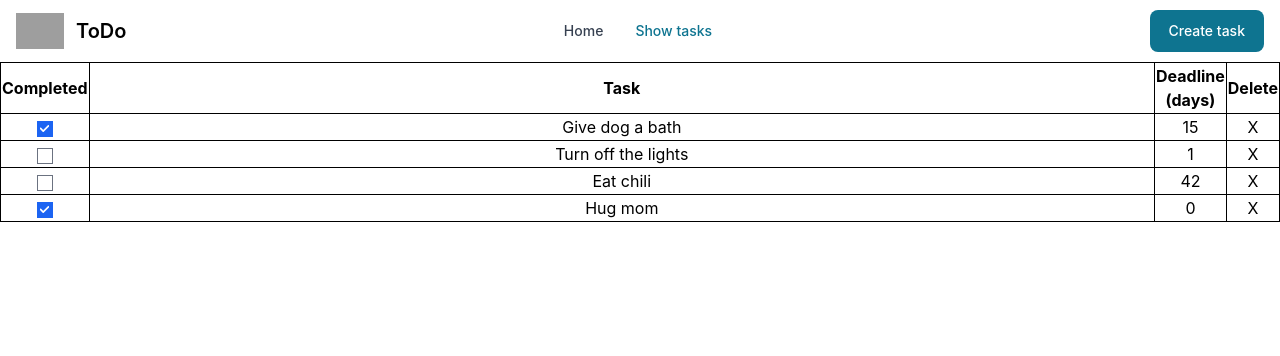
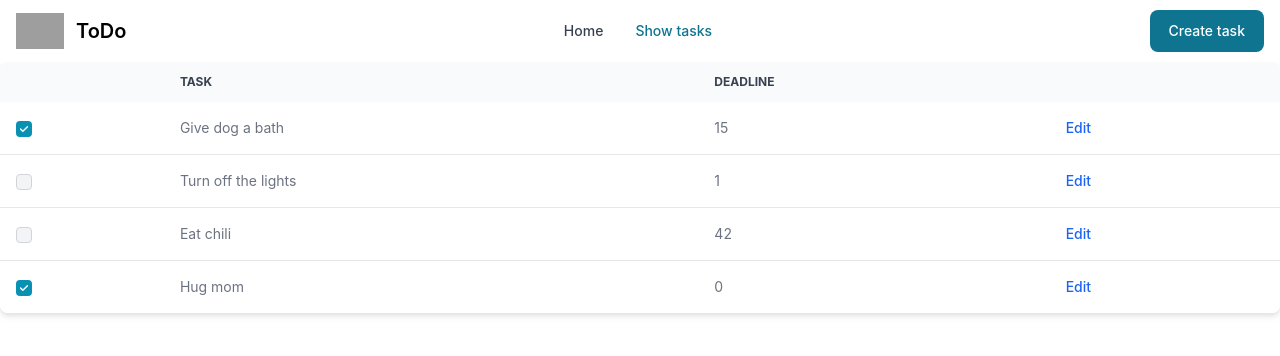
Before and after one commit to ddruart19/react, a React (Create React App) app: page /list in a window 1280 px wide. Shown: the top 356 px of the page. Built offline with nearby package versions, Linux system fonts and the light colour scheme; grey boxes are pictures that could not be loaded.

Commit message:
List of tasks in show tasks

```diff
--- a/package.json
+++ b/package.json
@@ -12,6 +12,7 @@
     "@types/react-dom": "^18.0.10",
     "flowbite": "^1.6.3",
     "flowbite-react": "^0.3.8",
+    "formik": "^2.2.9",
     "react": "^18.2.0",
     "react-dom": "^18.2.0",
     "react-router-dom": "^6.8.0",
--- a/src/App.css
+++ b/src/App.css
@@ -41,17 +41,3 @@
     transform: rotate(360deg);
   }
 }
-
-table, th, td {
-  border: 1px solid;
-  width: 100%;
-}
-
-.completeCol{
-  width: 2%;
-}
-
-.inputContainer{
-  display: flex;
-  flex-direction: column;
-}
--- a/src/Components/CreateTask.tsx
+++ b/src/Components/CreateTask.tsx
@@ -1,7 +1,12 @@
-import { Button } from "flowbite-react";
 import { ChangeEvent, useContext, useState } from "react";
 import { TodoListContext } from "../Routing/Main"
 import 'flowbite';
+import { Formik, FormikHelpers } from 'formik';
+
+interface Values{
+  task : string;
+  value: number;
+}
 
 const CreateTask = () => {
 
@@ -17,6 +22,20 @@ const CreateTask = () => {
             setDeadLine(Number(event.target.value));
         }
     }
+
+    <Formik initialValues={{
+      task : '',
+      deadline : 0
+    }}
+    onSubmit={(
+      values: Values,
+      { setSubmitting }: FormikHelpers<Values>
+    ) => {
+      setTimeout(() => {
+        alert(JSON.stringify(values, null, 2));
+        setSubmitting(false);
+      }, 500);
+    }}></Formik>
 
 
     const addTask = () => {
--- a/src/Components/ShowTasks.tsx
+++ b/src/Components/ShowTasks.tsx
@@ -1,4 +1,5 @@
-import { useContext, useState } from "react";
+import { Table } from "flowbite-react";
+import { useContext } from "react";
 import { ITask } from "../Interfaces";
 import { TodoListContext } from "../Routing/Main";
 import TodoTask from "./TodoTask";
@@ -7,15 +8,42 @@ const ShowTasks = () =>{
 
     const todo = useContext(TodoListContext);
 
-    const completeTask = (taskNameToDelete: string) => {
-        todo.setTodoList(todo.todoList.filter(task => task.taskName !== taskNameToDelete));
-      }
+    const completeTask = (taskId: number, isCompleted: boolean) => {
+     let todoToEdit = todo.todoList.find(t => t.id === taskId)!;
+     todoToEdit.completed = isCompleted;
+    }
 
 
 
     return(
         <div className="todoList">
-        <table>
+          <Table hoverable={true}>
+            <Table.Head>
+              <Table.HeadCell>
+                <span className="sr-only">
+                  Done
+                </span>
+              </Table.HeadCell>
+              <Table.HeadCell>
+                Task
+              </Table.HeadCell>
+              <Table.HeadCell>
+                Deadline
+              </Table.HeadCell>
+              <Table.HeadCell>
+                <span className="sr-only">
+                  Edit
+                </span>
+              </Table.HeadCell>
+            </Table.Head>
+
+            <Table.Body className="divide-y">
+              {todo.todoList.map((task:ITask, key: number)=>{
+                return <TodoTask key={key} task={task} completeTask={completeTask}/>
+              })}
+            </Table.Body>
+          </Table>
+        {/* <table>
           <thead>
             <tr>
               <th className="completeCol">Completed</th>
@@ -29,7 +57,7 @@ const ShowTasks = () =>{
               return <TodoTask key={key} task={task} completeTask={completeTask}/>
             })}
           </tbody>
-        </table>
+        </table> */}
       </div>
     );
 }
--- a/src/Components/TodoTask.tsx
+++ b/src/Components/TodoTask.tsx
@@ -1,34 +1,52 @@
+import { Checkbox, Table } from "flowbite-react";
 import React, { useState } from "react";
 import { Link } from "react-router-dom";
 import { ITask } from "../Interfaces";
-import Checkbox from "./Checkbox";
 
 interface Props{
     task: ITask;
-    completeTask(taskNameToDelete: string): void;
+    completeTask(taskId: number, isCompleted: boolean): void;
 }
 
 
-const TodoTask = ({task, completeTask}: Props) =>{
+const TodoTask: React.FC<{task: ITask, completeTask: any}> = ({task, completeTask}: Props) =>{
     const[isChecked, setIsChecked] = useState(task.completed);
     const handleChange = (e: React.ChangeEvent<HTMLInputElement>) =>{
         setIsChecked(e.target.checked);
-        task.completed = e.target.checked;
+        completeTask(task.id, e.target.checked);
         console.log(task.completed);
     }
     return(
-        <tr>
-            <td className="completeCol"><Checkbox handleChange={handleChange} isChecked={isChecked} label={"completed"} /></td>
-            <td>
-                <Link to={"/edit/" + task.id}>
-                    {task.taskName}
+
+        <Table.Row className="bg-white dark:border-gray-700 dark:bg-gray-800">
+            <Table.Cell className="!p-4">
+                <Checkbox checked={isChecked} onChange={handleChange}/>
+            </Table.Cell>
+            <Table.Cell>
+                {task.taskName}
+            </Table.Cell>
+            <Table.Cell>
+                {task.deadline}
+            </Table.Cell>
+            <Table.Cell>
+                <Link to={"/edit/" + task.id}
+                className="font-medium text-blue-600 hover:underline dark:text-blue-500">
+                Edit
                 </Link>
-            </td>
-            <td>{task.deadline}</td>
-            <td><button onClick={()=>{
-                completeTask(task.taskName)
-            }}>X</button></td>
-        </tr>
+            </Table.Cell>
+        </Table.Row>
+        // <tr>
+        //     <td className="completeCol"><Checkbox handleChange={handleChange} isChecked={isChecked} label={"completed"} /></td>
+        //     <td>
+        //         <Link to={"/edit/" + task.id}>
+        //             {task.taskName}
+        //         </Link>
+        //     </td>
+        //     <td>{task.deadline}</td>
+        //     <td><button onClick={()=>{
+        //         completeTask(task.taskName)
+        //     }}>X</button></td>
+        // </tr>
     )
 }
 
```
Also changed, not shown: 1 other file (tests, documents, lock files or other folders).
